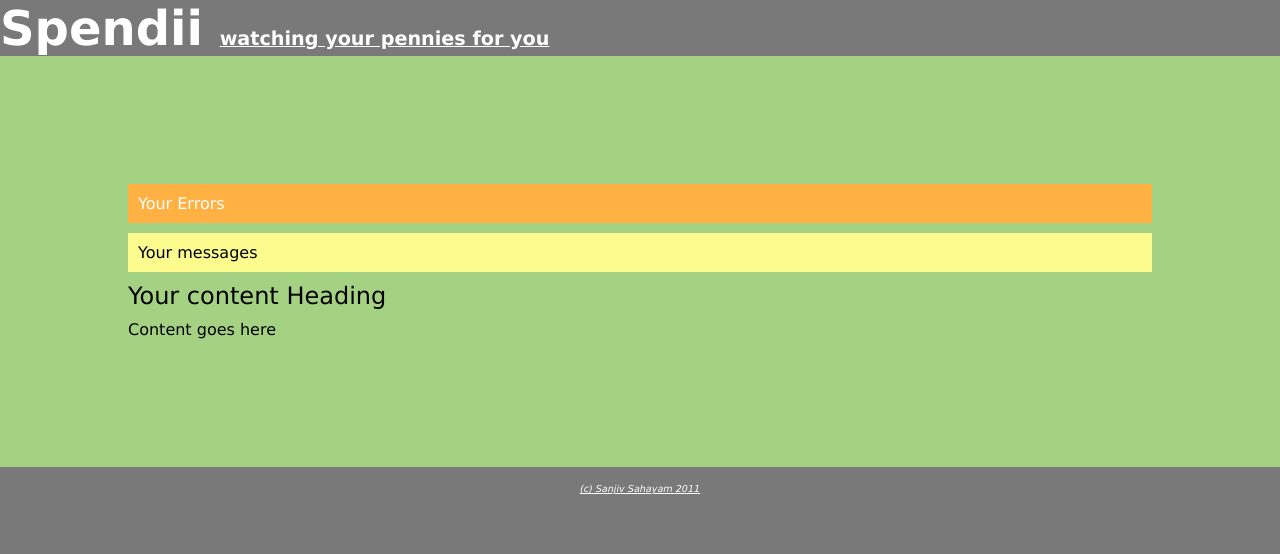
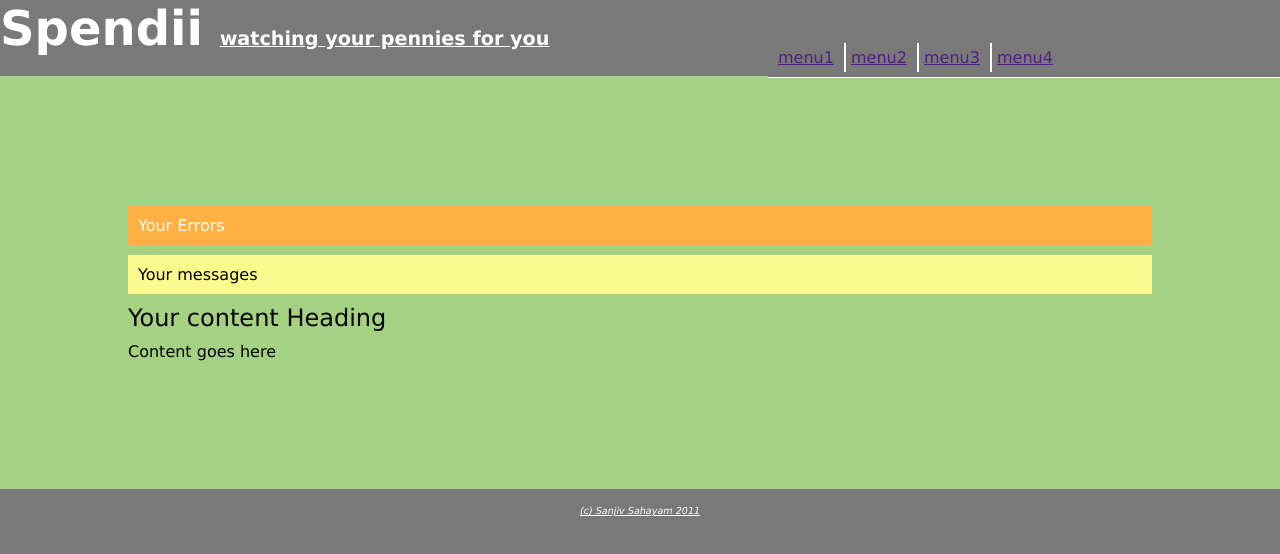
Before and after one commit to ssanj/SpendiiScalatra, a plain HTML site: page designs/index.html in a window 1280 px wide. Drawn offline with Linux system fonts and the light colour scheme; files that its build step writes are made by us from their sources.

Commit message:
updated designs to include menu

```diff
--- a/designs/css/spendii.css
+++ b/designs/css/spendii.css
@@ -6,6 +6,37 @@ body {
 	font-family: "Lucida Grande", Lucida, Verdana, sans-serif;
 	background-color: #a5d282;
 	margin: 0 0 0 0;
+}
+
+div#menu {
+	margin-left: 60%;
+	text-align: left;
+	width: 40%;
+	background: #797979;
+	padding-top: 22px;
+}
+
+div#menu ul {
+	list-style: none;
+	padding: 5px;
+	border-bottom-color: white;
+	border-bottom-width: 1px;
+	border-bottom-style: solid;
+}
+
+div#menu ul > li {
+	display: inline-block;
+	border-style: solid;
+	border-color: white;
+	border-width: 2px;
+	border-bottom: 0px;
+	border-top: 0px;
+	border-right: 0px;
+	padding: 5px;
+}
+
+div#menu ul > li:first-child {
+	border-left: 0px;
 }
 
 span.slogan {
@@ -19,6 +50,8 @@ div.header {
 	font-size: 200%;
 	background-color: #797979;
 	color: white;
+	float: left;
+	width: 60%;
 }
 
 div.header h2 {
--- a/designs/index.html
+++ b/designs/index.html
@@ -3,11 +3,19 @@
 <head>
 	<meta http-equiv="content-type" content="text/html; charset=utf-8" />
 	<title>Spendii</title>
-	<link type="text/css" rel="stylesheet" href="spendii.css" media="screen" />
+	<link type="text/css" rel="stylesheet" href="css/spendii.css" media="screen" />
 </head>
 <body>
 	<div class="header">
 		<h2>Spendii <span class="slogan">watching your pennies for you</span></h2>
+	</div>
+	<div id="menu">
+		<ul>
+			<li><a href="">menu1</a></li>
+			<li><a href="">menu2</a></li>
+			<li><a href="">menu3</a></li>
+			<li><a href="">menu4</a></li>
+		</ul>
 	</div>
 	<div class="content_container">
 		<div id="errors">
```
